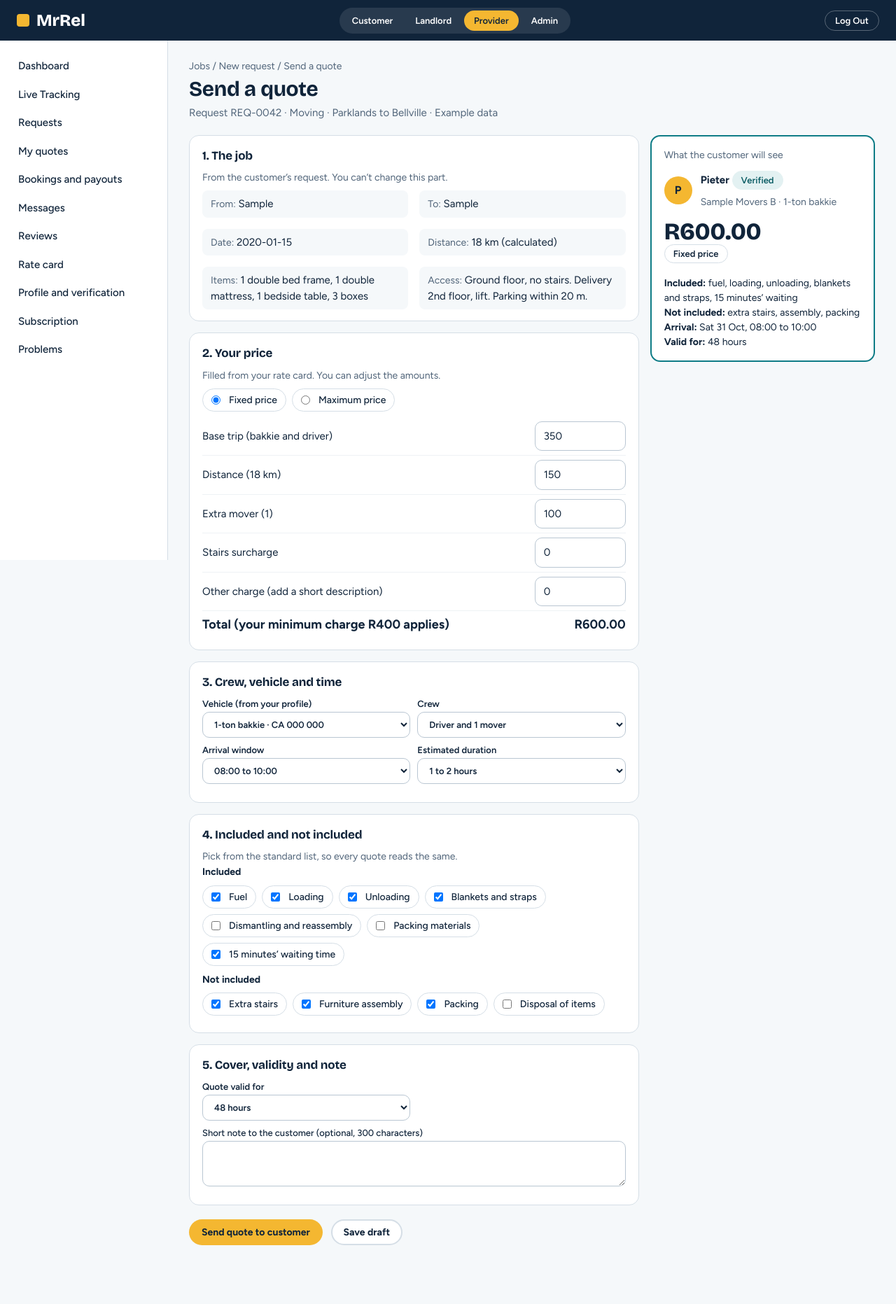
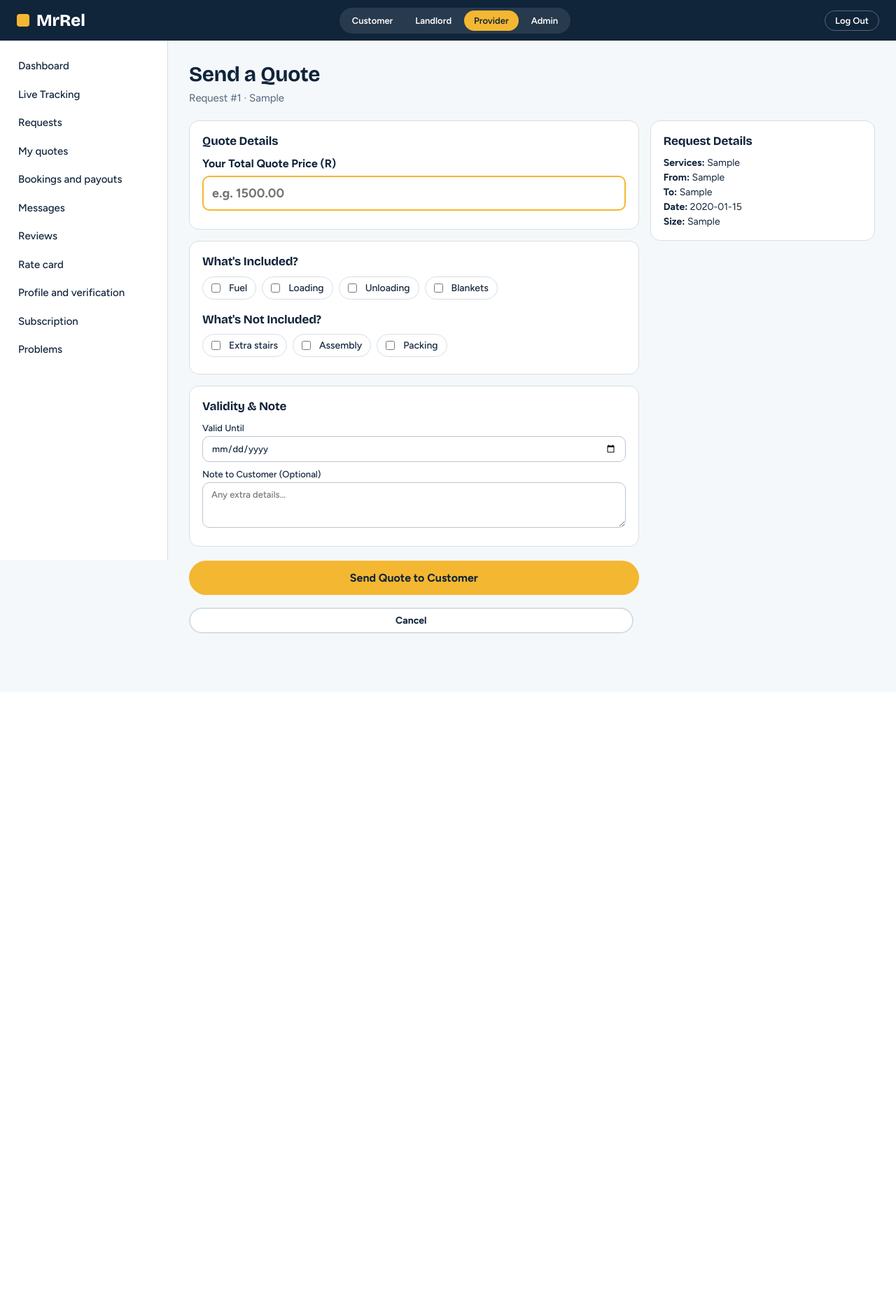
Before and after one commit to nforedison60-blip/mrrel-portal, a Laravel app: page /provider/send-quote/1 in a window 1280 px wide. Shown: the whole page at 70% size. After the commit the page ends 905 px from the top, so only its background shows below. Run offline with Laravel 12, Linux system fonts and the light colour scheme; a user stored in the database is signed in; data comes from the database, SQL or seed files in the repository; tables that the repository leaves empty hold one stand-in row (values such as "Sample post").

Commit message:
Simplified send quote form to a single price field

```diff
--- a/resources/views/provider/send-quote.blade.php
+++ b/resources/views/provider/send-quote.blade.php
@@ -1,172 +1,70 @@
 @extends('layouts.provider')
 
 @section('content')
-    <div class="m sm">Jobs / New request / Send a quote</div>
-    <h1>Send a quote</h1>
-    <div class="m">Request REQ-0042 · Moving · Parklands to Bellville · Example data</div>
+    <h1>Send a Quote</h1>
+    <div class="m" style="margin-bottom: 20px;">Request #{{ $serviceRequest->id }} · {{ $serviceRequest->services_needed }}</div>
 
+    <div class="sp">
+        <div>
             <form method="POST" action="{{ route('provider.send.store') }}">
                 @csrf
                 <input type="hidden" name="service_request_id" value="{{ $serviceRequest->id }}">
 
-        <div class="sp" style="margin-top: 20px;">
-
-            <!-- LEFT COLUMN -->
-            <div>
-                <!-- 1. The Job -->
                 <div class="card">
-                    <h3>1. The job</h3>
-                    <p class="m sm">From the customer’s request. You can’t change this part.</p>
-                    <div class="g2" style="margin:8px 0 0">
-                        <div style="background: #F5F8FA; padding: 8px 12px; border-radius: 8px;"><span class="m sm">From:</span> {{ $serviceRequest->moving_from }}</div>
-                        <div style="background: #F5F8FA; padding: 8px 12px; border-radius: 8px;"><span class="m sm">To:</span> {{ $serviceRequest->moving_to }}</div>
-                        <div style="background: #F5F8FA; padding: 8px 12px; border-radius: 8px;"><span class="m sm">Date:</span> {{ $serviceRequest->move_date }}</div>
-                        <div style="background: #F5F8FA; padding: 8px 12px; border-radius: 8px;"><span class="m sm">Distance:</span> 18 km (calculated)</div>
-                        <div style="background: #F5F8FA; padding: 8px 12px; border-radius: 8px;"><span class="m sm">Items:</span> 1 double bed frame, 1 double mattress, 1 bedside table, 3 boxes</div>
-                        <div style="background: #F5F8FA; padding: 8px 12px; border-radius: 8px;"><span class="m sm">Access:</span> Ground floor, no stairs. Delivery 2nd floor, lift. Parking within 20 m.</div>
-                    </div>
-                </div>
-
-                <!-- 2. Your Price -->
-                <div class="card" style="margin-top: 16px;">
-                    <h3>2. Your price</h3>
-                    <p class="m sm">Filled from your rate card. You can adjust the amounts.</p>
-
-                    <div class="pl">
-                        <label><input type="radio" name="price_type" value="Fixed price" checked> Fixed price</label>
-                        <label><input type="radio" name="price_type" value="Maximum price"> Maximum price</label>
-                    </div>
-
-                    <div class="pr">
-                        <span>Base trip (bakkie and driver)</span>
-                        <input type="number" name="base_trip" value="350" style="margin:0">
-                    </div>
-                    <div class="pr">
-                        <span>Distance (18 km)</span>
-                        <input type="number" name="distance_fee" value="150" style="margin:0">
-                    </div>
-                    <div class="pr">
-                        <span>Extra mover (1)</span>
-                        <input type="number" name="extra_mover" value="100" style="margin:0">
-                    </div>
-                    <div class="pr">
-                        <span>Stairs surcharge</span>
-                        <input type="number" name="stairs_surcharge" value="0" style="margin:0">
-                    </div>
-                    <div class="pr">
-                        <span>Other charge (add a short description)</span>
-                        <input type="number" name="other_charge" value="0" style="margin:0">
-                    </div>
-                    <div class="pr" style="border:0;font-weight:700;font-size:18px">
-                        <span>Total (your minimum charge R400 applies)</span>
-                        <span style="text-align:right">R600.00</span>
-                    </div>
-                </div>
-
-                <!-- 3. Crew & Vehicle -->
-                <div class="card" style="margin-top: 16px;">
-                    <h3>3. Crew, vehicle and time</h3>
+                    <h3>Quote Details</h3>
                     <div class="f">
-                        <label>Vehicle (from your profile)
-                            <select><option>1-ton bakkie · CA 000 000</option></select>
-                        </label>
-                        <label>Crew
-                            <select>
-                                <option>Driver and 1 mover</option>
-                                <option>Driver only</option>
-                                <option>Driver and 2 movers</option>
-                            </select>
-                        </label>
-                        <label>Arrival window
-                            <select>
-                                <option>08:00 to 10:00</option>
-                                <option>10:00 to 12:00</option>
-                                <option>12:00 to 14:00</option>
-                            </select>
-                        </label>
-                        <label>Estimated duration
-                            <select>
-                                <option>1 to 2 hours</option>
-                                <option>2 to 4 hours</option>
-                                <option>Half a day</option>
-                            </select>
+                        <!-- THE ONLY PRICE FIELD -->
+                        <label class="k" style="font-size: 16px; font-weight: bold; color: var(--n);">Your Total Quote Price (R)
+                            <input type="number" name="total_price" step="0.01" required placeholder="e.g. 1500.00" style="font-size: 18px; padding: 12px; margin-top: 8px; border: 2px solid var(--a);">
                         </label>
                     </div>
                 </div>
 
-                <!-- 4. Included / Not Included -->
                 <div class="card" style="margin-top: 16px;">
-                    <h3>4. Included and not included</h3>
-                    <p class="m sm">Pick from the standard list, so every quote reads the same.</p>
-
-                    <b class="sm">Included</b>
+                    <h3>What's Included?</h3>
                     <div class="pl">
-                        <label><input type="checkbox" name="included[]" value="Fuel" checked> Fuel</label>
-                        <label><input type="checkbox" name="included[]" value="Loading" checked> Loading</label>
-                        <label><input type="checkbox" name="included[]" value="Unloading" checked> Unloading</label>
-                        <label><input type="checkbox" name="included[]" value="Blankets and straps" checked> Blankets and straps</label>
-                        <label><input type="checkbox" name="included[]" value="Dismantling and reassembly"> Dismantling and reassembly</label>
-                        <label><input type="checkbox" name="included[]" value="Packing materials"> Packing materials</label>
-                        <label><input type="checkbox" name="included[]" value="15 minutes waiting" checked> 15 minutes’ waiting time</label>
+                        <label><input type="checkbox" name="included[]" value="Fuel"> Fuel</label>
+                        <label><input type="checkbox" name="included[]" value="Loading"> Loading</label>
+                        <label><input type="checkbox" name="included[]" value="Unloading"> Unloading</label>
+                        <label><input type="checkbox" name="included[]" value="Blankets"> Blankets</label>
                     </div>
 
-                    <b class="sm">Not included</b>
+                    <h3 style="margin-top: 16px;">What's Not Included?</h3>
                     <div class="pl">
-                        <label><input type="checkbox" name="not_included[]" value="Extra stairs" checked> Extra stairs</label>
-                        <label><input type="checkbox" name="not_included[]" value="Furniture assembly" checked> Furniture assembly</label>
-                        <label><input type="checkbox" name="not_included[]" value="Packing" checked> Packing</label>
-                        <label><input type="checkbox" name="not_included[]" value="Disposal of items"> Disposal of items</label>
+                        <label><input type="checkbox" name="not_included[]" value="Extra stairs"> Extra stairs</label>
+                        <label><input type="checkbox" name="not_included[]" value="Assembly"> Assembly</label>
+                        <label><input type="checkbox" name="not_included[]" value="Packing"> Packing</label>
                     </div>
                 </div>
 
-                <!-- 5. Validity -->
                 <div class="card" style="margin-top: 16px;">
-                    <h3>5. Cover, validity and note</h3>
+                    <h3>Validity & Note</h3>
                     <div class="f">
-                        <label>Quote valid for
-                            <select name="validity">
-                                <option>48 hours</option>
-                                <option>24 hours</option>
-                                <option>72 hours</option>
-                            </select>
+                        <label class="k">Valid Until
+                            <input type="date" name="validity" required>
                         </label>
-                        <span></span>
-                        <label class="k">Short note to the customer (optional, 300 characters)
-                            <textarea name="note" rows="3" maxlength="300"></textarea>
+                        <label class="k">Note to Customer (Optional)
+                            <textarea name="note" rows="3" placeholder="Any extra details..."></textarea>
                         </label>
                     </div>
                 </div>
 
                 <div style="margin-top: 20px;">
-                    <button type="submit" class="btn">Send quote to customer</button>
-                    <button type="button" class="btn g">Save draft</button>
+                    <button type="submit" class="btn" style="font-size: 16px; padding: 15px; width: 100%;">Send Quote to Customer</button>
+                    <a href="{{ route('provider.requests') }}" class="btn g" style="text-decoration:none; display: block; text-align: center; margin-top: 10px;">Cancel</a>
                 </div>
+            </form>
         </div>
 
-            <!-- RIGHT SIDEBAR PREVIEW -->
-            <div class="st">
-                <div class="card" style="border:2px solid var(--t);">
-                    <div class="m sm" style="margin-bottom: 12px;">What the customer will see</div>
-
-                    <div class="row" style="margin-bottom: 12px;">
-                        <span class="av" style="width: 40px; height: 40px; font-size: 16px;">P</span>
         <div>
-                            <b>Pieter</b> <span class="chip ok">Verified</span><br>
-                            <span class="m sm">Sample Movers B · 1-ton bakkie</span>
-                        </div>
-                    </div>
-
-                    <div class="big" style="font-size:34px">R600.00</div>
-                    <span class="chip">Fixed price</span>
-
-                    <p class="sm" style="margin-top: 12px;">
-                        <b>Included:</b> fuel, loading, unloading, blankets and straps, 15 minutes’ waiting<br>
-                        <b>Not included:</b> extra stairs, assembly, packing<br>
-                        <b>Arrival:</b> Sat 31 Oct, 08:00 to 10:00<br>
-                        <b>Valid for:</b> 48 hours
-                    </p>
+            <div class="card st">
+                <h3>Request Details</h3>
+                <p class="sm"><b>Services:</b> {{ $serviceRequest->services_needed }}</p>
+                <p class="sm"><b>From:</b> {{ $serviceRequest->moving_from }}</p>
+                <p class="sm"><b>To:</b> {{ $serviceRequest->moving_to }}</p>
+                <p class="sm"><b>Date:</b> {{ $serviceRequest->move_date }}</p>
+                <p class="sm"><b>Size:</b> {{ $serviceRequest->item_size }}</p>
             </div>
         </div>
     </div>
-    </form>
 @endsection
```
Lines whose indentation alone changed are shown as unchanged.
